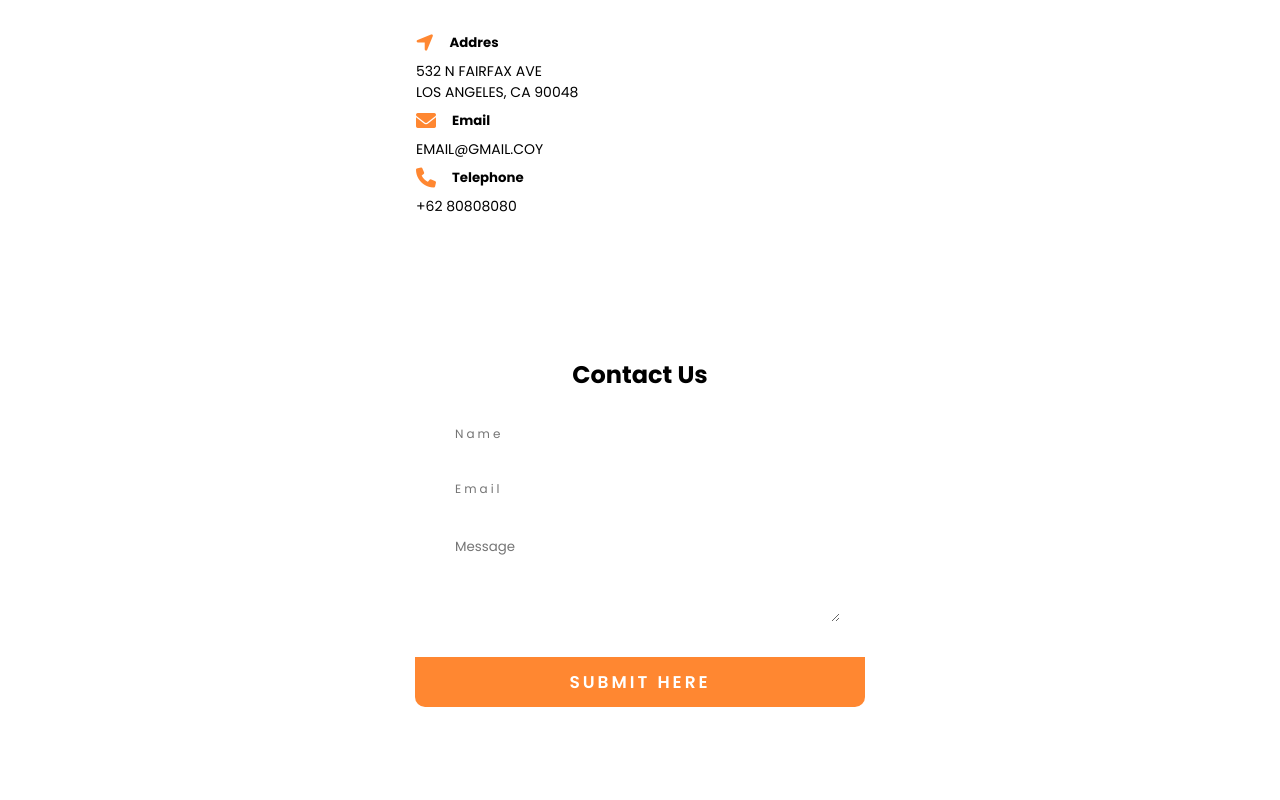
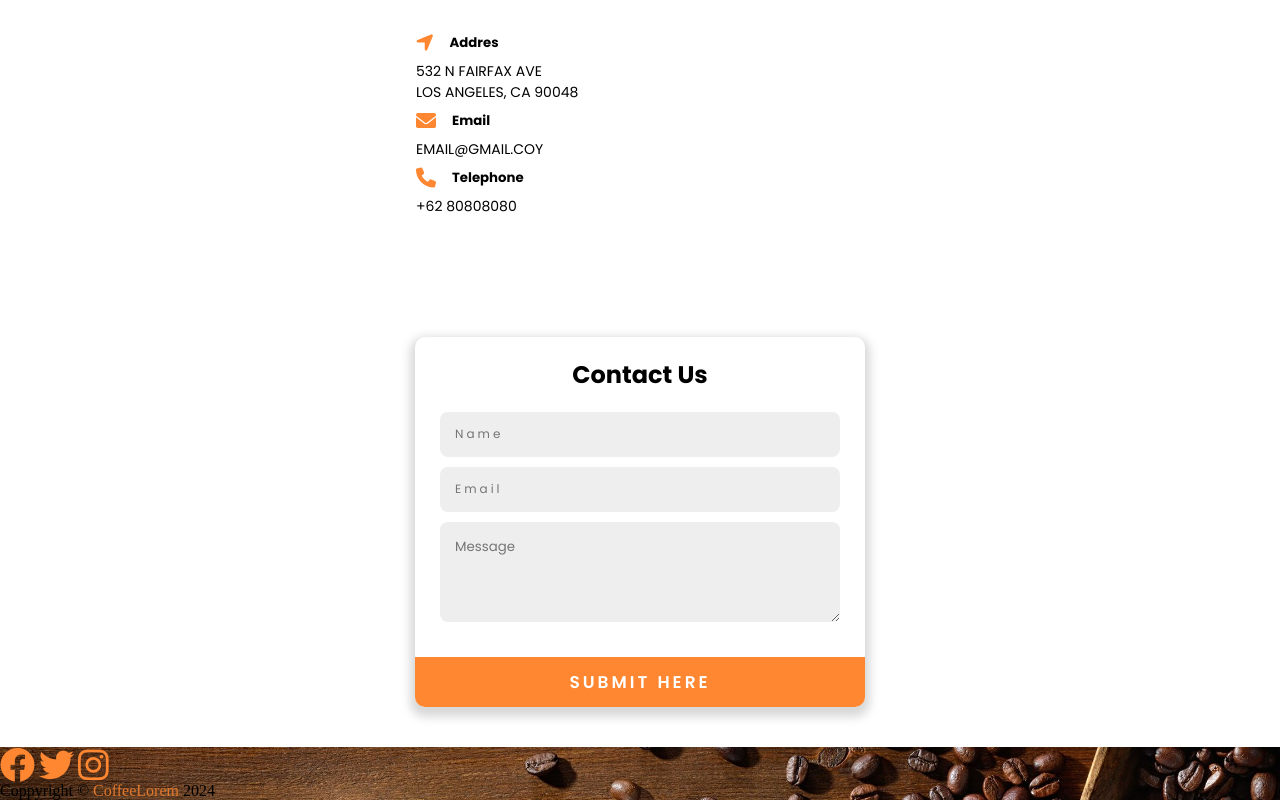
Before and after one commit to Hdeee1/LandingPage-Coffee, a plain HTML site: page index.html in a window 1280 px wide. Shown: the part 5779-6579 px from the top of the page. Before the commit the page ends 6526 px from the top, so only its background shows below. Drawn offline with Linux system fonts and the light colour scheme.

Commit message:
Add footer

```diff
--- a/index.html
+++ b/index.html
@@ -260,5 +260,21 @@
       <!-- container form  -->
     </main>
     <!-- End of Main -->
+
+    <!-- Footer -->
+      <footer>
+        <div class="container-footer">
+          <div class="footer-social-media">
+            <a href="#"><i class="fab fa-facebook"></i></a>
+            <a href="#"><i class="fab fa-twitter"></i></a>
+            <a href="#"><i class="fab fa-instagram"></i></a>
+          </div>
+
+          <div class="copyright">
+            Coppyright &copy <span  style="color: rgb(224, 120, 45);">CoffeeLorem</span> 2024
+          </div>
+        </div>
+       </footer>
+    <!-- Footer -->
   </body>
 </html>
--- a/style.css
+++ b/style.css
@@ -279,6 +279,7 @@ button {
   flex-direction: column;
   align-items: center;
   overflow: hidden;
+  box-shadow: 0px 5px 10px 5px rgba(158, 158, 158, 0.404);
 }
 .form-card {
   display: flex;
@@ -305,6 +306,7 @@ input[type="email"] {
   letter-spacing: 3px;
   font-family: "Poppins", sans-serif;
   font-size: 12px;
+  background-color: #b4b4b43b;
 }
 
 textarea {
@@ -314,6 +316,7 @@ textarea {
   font-family: "Poppins", sans-serif;
   border: none;
   border-radius: 8px;
+  background-color: #b4b4b43b;
 }
 
 .submit-btn button {
```
